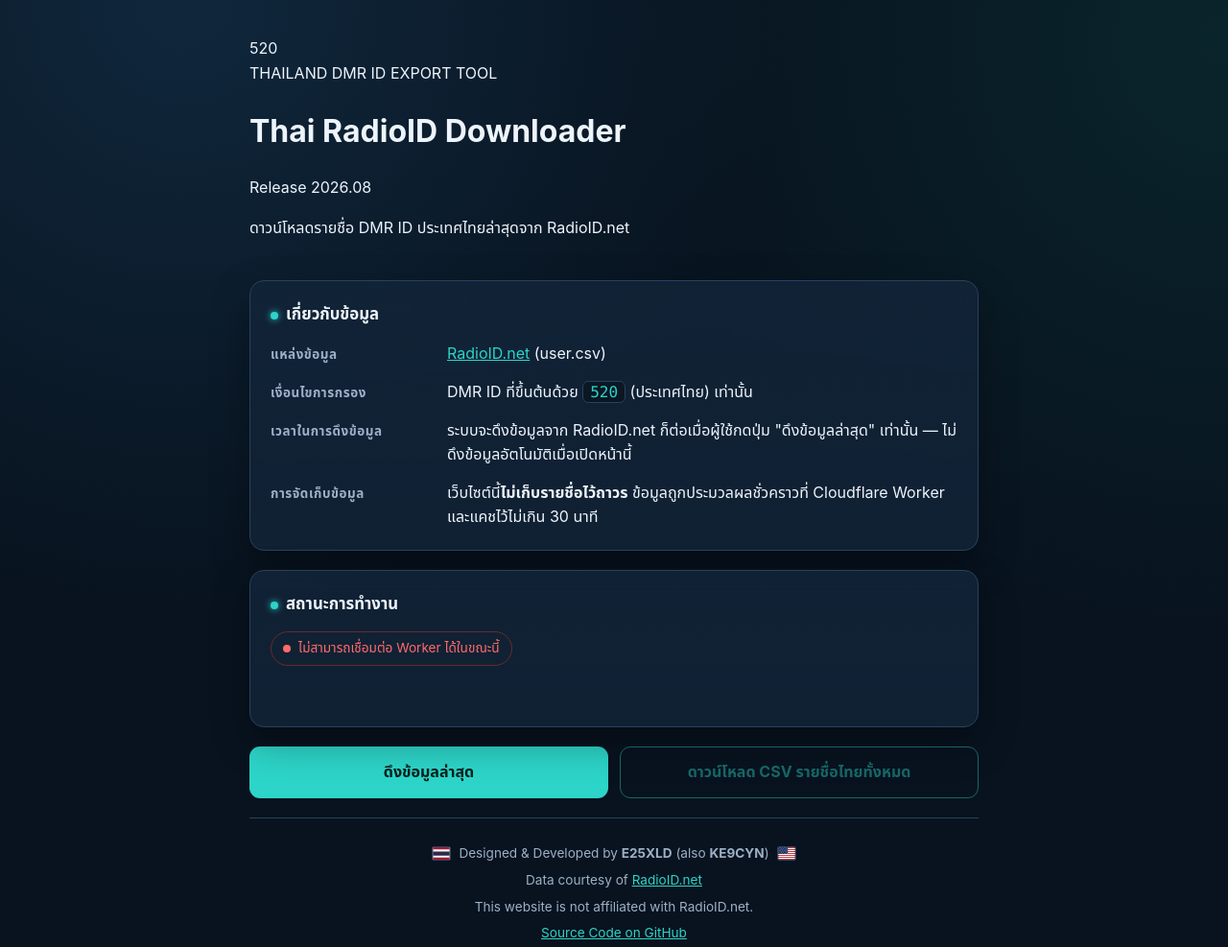
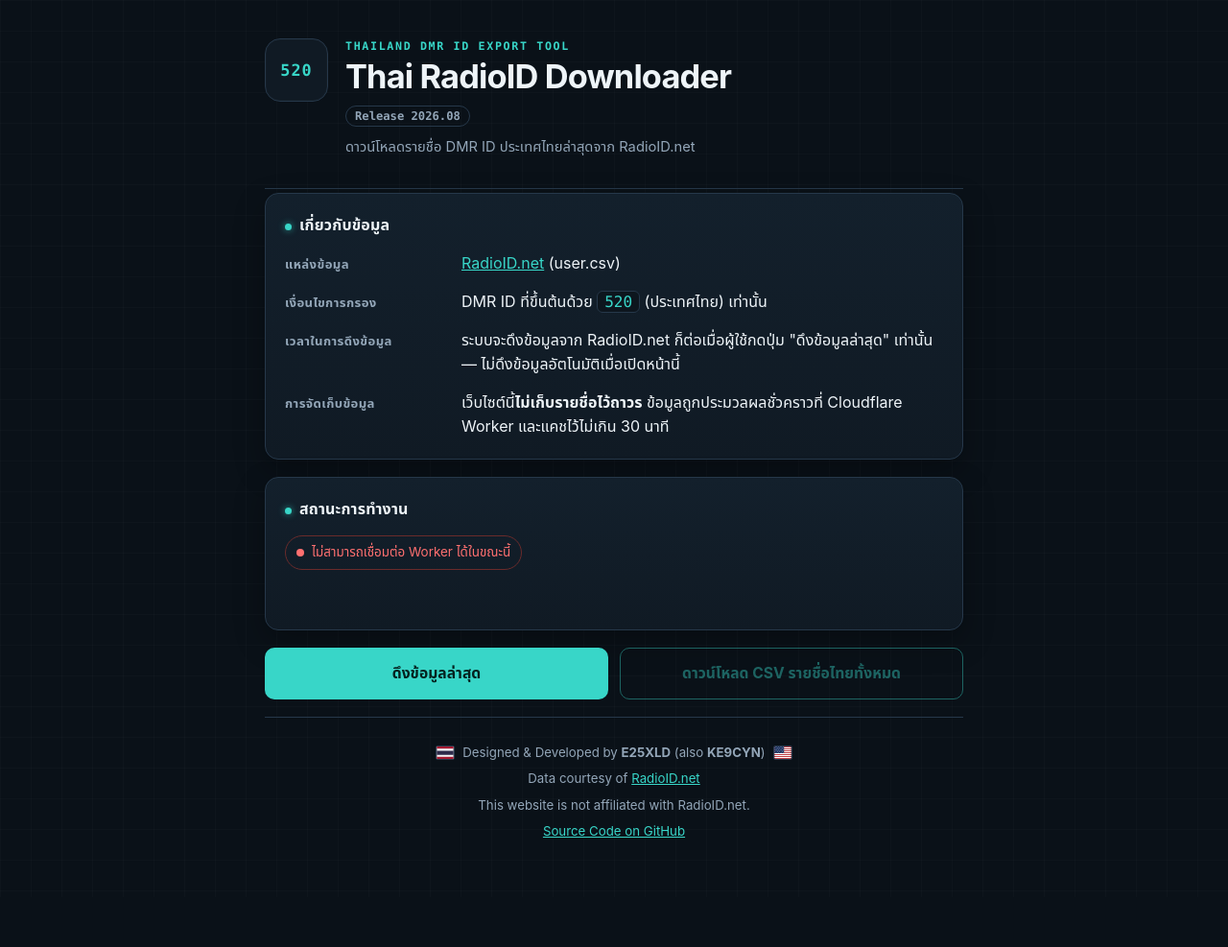
Before and after one commit to e25xld-ham/radioid-thailand, a website: page index.html in a window 1280 px wide. Shown: the whole page at 96% size. After the commit the page ends 935 px from the top, so only its background shows below. Drawn offline with Linux system fonts and the light colour scheme; no server answers.

Commit message:
style: apply minimal interface design

```diff
--- a/assets/style.css
+++ b/assets/style.css
@@ -1,19 +1,19 @@
-/* Thai RadioID Downloader — production styles */
+/* Thai RadioID Downloader — minimal production styles */
 :root {
-  --bg: #08131f;
-  --card: #112134;
-  --card-top: rgba(18, 36, 56, .88);
-  --border: #29415d;
-  --text: #edf4fb;
-  --muted: #9db0c7;
-  --accent: #2dd4c8;
-  --accent-strong: #14b8ad;
-  --accent-dark: #04211d;
-  --success: #3ee08a;
-  --danger: #ff6b6b;
-  --danger-bg: #3a1a1e;
-  --radius: 15px;
-  --shadow: 0 16px 38px rgba(0,0,0,.34);
+  --bg: #0a1118;
+  --surface: #101a24;
+  --surface-2: #13202c;
+  --border: #26384a;
+  --text: #eef4f8;
+  --muted: #93a6b8;
+  --accent: #38d6c8;
+  --accent-strong: #1fb9ad;
+  --accent-dark: #05221f;
+  --success: #41df8e;
+  --danger: #ff7070;
+  --danger-bg: #34191d;
+  --radius: 14px;
+  --shadow: 0 12px 32px rgba(0,0,0,.28);
   --font: -apple-system, BlinkMacSystemFont, "Segoe UI", Roboto, "Noto Sans Thai", "Sarabun", Arial, sans-serif;
   --mono: "SFMono-Regular", Consolas, "Liberation Mono", Menlo, monospace;
 }
@@ -27,144 +27,114 @@ body {
   color: var(--text);
   line-height: 1.6;
   background:
-    radial-gradient(circle at 15% 0%, rgba(25,63,94,.46), transparent 42%),
-    radial-gradient(circle at 100% 4%, rgba(15,77,73,.30), transparent 38%),
+    linear-gradient(rgba(255,255,255,.015) 1px, transparent 1px),
+    linear-gradient(90deg, rgba(255,255,255,.015) 1px, transparent 1px),
     var(--bg);
+  background-size: 32px 32px;
   -webkit-font-smoothing: antialiased;
 }
 
 .page {
-  width: min(100%, 792px);
+  width: min(100%, 760px);
   margin: 0 auto;
-  padding: 28px 16px 52px;
+  padding: 40px 16px 52px;
 }
 
 a { color: var(--accent); }
-a:hover, a:focus-visible { color: #64eee5; }
+a:hover, a:focus-visible { color: #73eee5; }
 
-/* Hero */
+/* Minimal header */
 .site-header {
-  display: block;
-  width: 100%;
-  padding: 0 0 26px;
+  display: grid;
+  grid-template-columns: auto 1fr;
+  gap: 18px;
+  align-items: start;
+  padding: 0 0 30px;
+  margin-bottom: 4px;
+  border-bottom: 1px solid var(--border);
 }
 
-.brand-hero {
-  position: relative;
-  width: 100%;
-  overflow: hidden;
-  padding: 18px 22px 20px;
-  border: 1px solid rgba(56, 96, 135, .6);
-  border-radius: 22px;
-  background:
-    linear-gradient(135deg, rgba(16,37,58,.92), rgba(7,24,38,.86)),
-    radial-gradient(circle at 20% 10%, rgba(45,212,200,.13), transparent 46%);
-  box-shadow: 0 22px 55px rgba(0,0,0,.38);
+.minimal-mark {
+  display: grid;
+  place-items: center;
+  width: 66px;
+  height: 66px;
+  border: 1px solid var(--border);
+  border-radius: 16px;
+  background: var(--surface);
+  color: var(--accent);
+  font: 800 1.05rem var(--mono);
+  letter-spacing: .06em;
+  box-shadow: inset 0 0 0 1px rgba(255,255,255,.015);
 }
 
-.brand-hero::after {
-  content: "";
-  position: absolute;
-  inset: auto -15% -70% 20%;
-  height: 180px;
-  background: radial-gradient(ellipse, rgba(31,104,210,.20), transparent 68%);
-  pointer-events: none;
+.minimal-heading { min-width: 0; }
+.eyebrow {
+  margin: 1px 0 5px;
+  color: var(--accent);
+  font: 700 .73rem var(--mono);
+  letter-spacing: .14em;
 }
-
-.site-logo {
-  position: relative;
-  z-index: 1;
-  display: block;
-  width: min(100%, 650px);
-  height: auto;
-  margin: 0 auto;
-  filter: drop-shadow(0 13px 22px rgba(0,0,0,.44));
+.site-header h1 {
+  margin: 0;
+  font-size: clamp(1.55rem, 4vw, 2.15rem);
+  line-height: 1.18;
+  letter-spacing: -.025em;
 }
-
-.release-meta {
-  position: relative;
-  z-index: 1;
-  display: flex;
-  flex-direction: column;
-  align-items: center;
-  gap: 8px;
-  margin-top: 4px;
-  text-align: center;
+.release-line {
+  display: inline-block;
+  margin: 9px 0 0;
+  padding: 3px 9px;
+  border: 1px solid var(--border);
+  border-radius: 999px;
+  color: var(--muted);
+  font: 700 .76rem var(--mono);
 }
-
-.release-badge {
-  display: inline-flex;
-  align-items: center;
-  min-height: 30px;
-  padding: 4px 13px;
-  border: 1px solid rgba(45,212,200,.62);
-  border-radius: 999px;
-  color: var(--accent);
-  background: rgba(45,212,200,.09);
-  font-family: var(--mono);
-  font-size: .78rem;
-  font-weight: 800;
-  letter-spacing: .06em;
-  box-shadow: 0 0 18px rgba(45,212,200,.12);
-}
-
-.release-subtitle {
-  margin: 0;
+.header-subtitle {
+  margin: 10px 0 0;
   color: var(--muted);
   font-size: .92rem;
 }
 
-.sr-only {
-  position: absolute;
-  width: 1px;
-  height: 1px;
-  padding: 0;
-  margin: -1px;
-  overflow: hidden;
-  clip: rect(0,0,0,0);
-  white-space: nowrap;
-  border: 0;
-}
-
 /* Cards */
 .card {
-  margin-bottom: 20px;
-  padding: 21px;
+  margin-bottom: 18px;
+  padding: 20px;
   border: 1px solid var(--border);
   border-radius: var(--radius);
-  background: linear-gradient(180deg, var(--card-top), var(--card));
+  background: linear-gradient(180deg, var(--surface-2), var(--surface));
   box-shadow: var(--shadow);
-  backdrop-filter: blur(7px);
 }
 .card h2 {
   margin: 0 0 15px;
-  font-size: 1.05rem;
+  font-size: 1rem;
+  letter-spacing: .01em;
 }
 .card h2::before {
   content: "";
   display: inline-block;
-  width: 8px;
-  height: 8px;
+  width: 7px;
+  height: 7px;
   margin-inline-end: 8px;
   border-radius: 50%;
   background: var(--accent);
-  box-shadow: 0 0 7px var(--accent);
+  box-shadow: 0 0 7px rgba(56,214,200,.7);
 }
 
 .info-list { display: grid; gap: 14px; margin: 0; }
 .info-row { display: grid; grid-template-columns: 1fr; gap: 4px; }
 .info-row dt {
   color: var(--muted);
-  font-size: .84rem;
+  font-size: .82rem;
   font-weight: 700;
-  letter-spacing: .04em;
+  letter-spacing: .03em;
 }
 .info-row dd { margin: 0; }
 .info-row code {
   padding: 1px 7px;
   border: 1px solid var(--border);
   border-radius: 6px;
-  background: rgba(0,0,0,.32);
+  background: rgba(0,0,0,.26);
   color: var(--accent);
   font-family: var(--mono);
 }
@@ -174,11 +144,11 @@ a:hover, a:focus-visible { color: #64eee5; }
   align-items: center;
   gap: 8px;
   margin: 0 0 12px;
-  padding: 6px 12px;
+  padding: 6px 11px;
   border: 1px solid var(--border);
   border-radius: 999px;
   color: var(--muted);
-  font-size: .85rem;
+  font-size: .84rem;
 }
 .connection-status::before {
   content: "";
@@ -187,18 +157,18 @@ a:hover, a:focus-visible { color: #64eee5; }
   border-radius: 50%;
   background: var(--muted);
 }
-.connection-status[data-state="online"] { color: var(--success); border-color: #1f5a41; }
+.connection-status[data-state="online"] { color: var(--success); border-color: #235d45; }
 .connection-status[data-state="online"]::before { background: var(--success); box-shadow: 0 0 6px var(--success); }
 .connection-status[data-state="offline"] { color: var(--danger); border-color: #6a2b2b; }
 .connection-status[data-state="offline"]::before { background: var(--danger); }
 .connection-status[data-state="checking"]::before { animation: pulse 1.2s ease-in-out infinite; }
 @keyframes pulse { 0%,100% { opacity:.3; } 50% { opacity:1; } }
 
-.status-live { min-height: 1.4em; margin: 0 0 10px; color: var(--muted); font-size: .92rem; }
+.status-live { min-height: 1.4em; margin: 0 0 10px; color: var(--muted); font-size: .9rem; }
 .progress-bar { width: 100%; height: 8px; margin: 4px 0 14px; border: 0; border-radius: 999px; overflow: hidden; }
 .result-summary { margin-top: 4px; }
-.result-count { margin: 0 0 4px; color: var(--accent); font-size: 1.25rem; font-weight: 800; }
-.result-time { margin: 0; color: var(--muted); font: .88rem var(--mono); }
+.result-count { margin: 0 0 4px; color: var(--accent); font-size: 1.2rem; font-weight: 800; }
+.result-time { margin: 0; color: var(--muted); font: .86rem var(--mono); }
 
 .error-banner {
   display: flex;
@@ -214,54 +184,55 @@ a:hover, a:focus-visible { color: #64eee5; }
 }
 .error-message { flex: 1 1 220px; margin: 0; color: #ffd7d7; }
 
-.actions { display: flex; flex-direction: column; gap: 12px; margin-bottom: 20px; }
+.actions { display: flex; flex-direction: column; gap: 12px; margin-bottom: 18px; }
 .btn {
   flex: 1;
   appearance: none;
   padding: 14px 20px;
   border: 1px solid transparent;
-  border-radius: 11px;
-  font: 700 1rem var(--font);
+  border-radius: 10px;
+  font: 700 .98rem var(--font);
   cursor: pointer;
-  transition: transform .08s ease, filter .15s ease, opacity .15s ease;
+  transition: transform .08s ease, background .15s ease, border-color .15s ease, opacity .15s ease;
 }
 .btn:active:not(:disabled) { transform: translateY(1px); }
 .btn:focus-visible { outline: 2px solid var(--accent); outline-offset: 3px; }
-.btn:disabled { opacity: .43; cursor: not-allowed; }
+.btn:disabled { opacity: .42; cursor: not-allowed; }
 .btn-primary { background: var(--accent); color: var(--accent-dark); }
-.btn-primary:hover:not(:disabled) { filter: brightness(1.08); }
+.btn-primary:hover:not(:disabled) { background: #58e4d8; }
 .btn-accent { border-color: var(--accent); background: transparent; color: var(--accent); }
-.btn-accent:hover:not(:disabled) { background: rgba(45,212,200,.10); }
+.btn-accent:hover:not(:disabled) { background: rgba(56,214,200,.08); }
 .btn-secondary { flex: none; padding: 8px 16px; border-color: #6b2a2a; background: transparent; color: #ffd7d7; font-size: .9rem; }
 
 .table-scroll { overflow-x: auto; border: 1px solid var(--border); border-radius: 10px; -webkit-overflow-scrolling: touch; }
-.sample-table { width: 100%; border-collapse: collapse; white-space: nowrap; font-size: .85rem; }
+.sample-table { width: 100%; border-collapse: collapse; white-space: nowrap; font-size: .84rem; }
 .sample-table th, .sample-table td { padding: 8px 12px; border-bottom: 1px solid var(--border); text-align: left; }
-.sample-table thead th { position: sticky; top: 0; background: #0d1a28; color: var(--muted); font-size: .72rem; text-transform: uppercase; }
-.sample-table tbody tr:nth-child(even) { background: rgba(255,255,255,.025); }
+.sample-table thead th { position: sticky; top: 0; background: #0d1720; color: var(--muted); font-size: .71rem; text-transform: uppercase; }
+.sample-table tbody tr:nth-child(even) { background: rgba(255,255,255,.02); }
 .sample-table td:first-child { color: var(--accent); font-family: var(--mono); }
 
 .site-footer {
-  padding-top: 14px;
+  padding-top: 16px;
   border-top: 1px solid var(--border);
   color: var(--muted);
   text-align: center;
-  font-size: .85rem;
+  font-size: .83rem;
 }
 .site-footer p { margin: 6px 0; }
-.footer-credit { display: flex; align-items: center; justify-content: center; flex-wrap: wrap; gap: 8px; margin-top: 12px !important; }
+.footer-credit { display: flex; align-items: center; justify-content: center; flex-wrap: wrap; gap: 8px; margin-top: 10px !important; }
 .flag-icon { width: 20px; height: auto; aspect-ratio: 4/3; border: 1px solid var(--border); border-radius: 2px; }
 
 @media (min-width: 560px) { .actions { flex-direction: row; } }
 @media (min-width: 640px) {
-  .page { padding-top: 38px; }
   .info-row { grid-template-columns: 180px 1fr; align-items: baseline; }
 }
 @media (max-width: 520px) {
-  .page { padding: 14px 12px 40px; }
-  .brand-hero { padding: 14px 10px 17px; border-radius: 17px; }
-  .site-logo { width: 100%; }
-  .release-subtitle { max-width: 310px; font-size: .84rem; line-height: 1.5; }
+  .page { padding: 24px 12px 40px; }
+  .site-header { grid-template-columns: 52px 1fr; gap: 13px; padding-bottom: 24px; }
+  .minimal-mark { width: 52px; height: 52px; border-radius: 13px; font-size: .88rem; }
+  .eyebrow { font-size: .64rem; letter-spacing: .1em; }
+  .site-header h1 { font-size: 1.42rem; }
+  .header-subtitle { font-size: .84rem; }
   .card { padding: 16px; }
 }
 @media (prefers-reduced-motion: reduce) {
```
